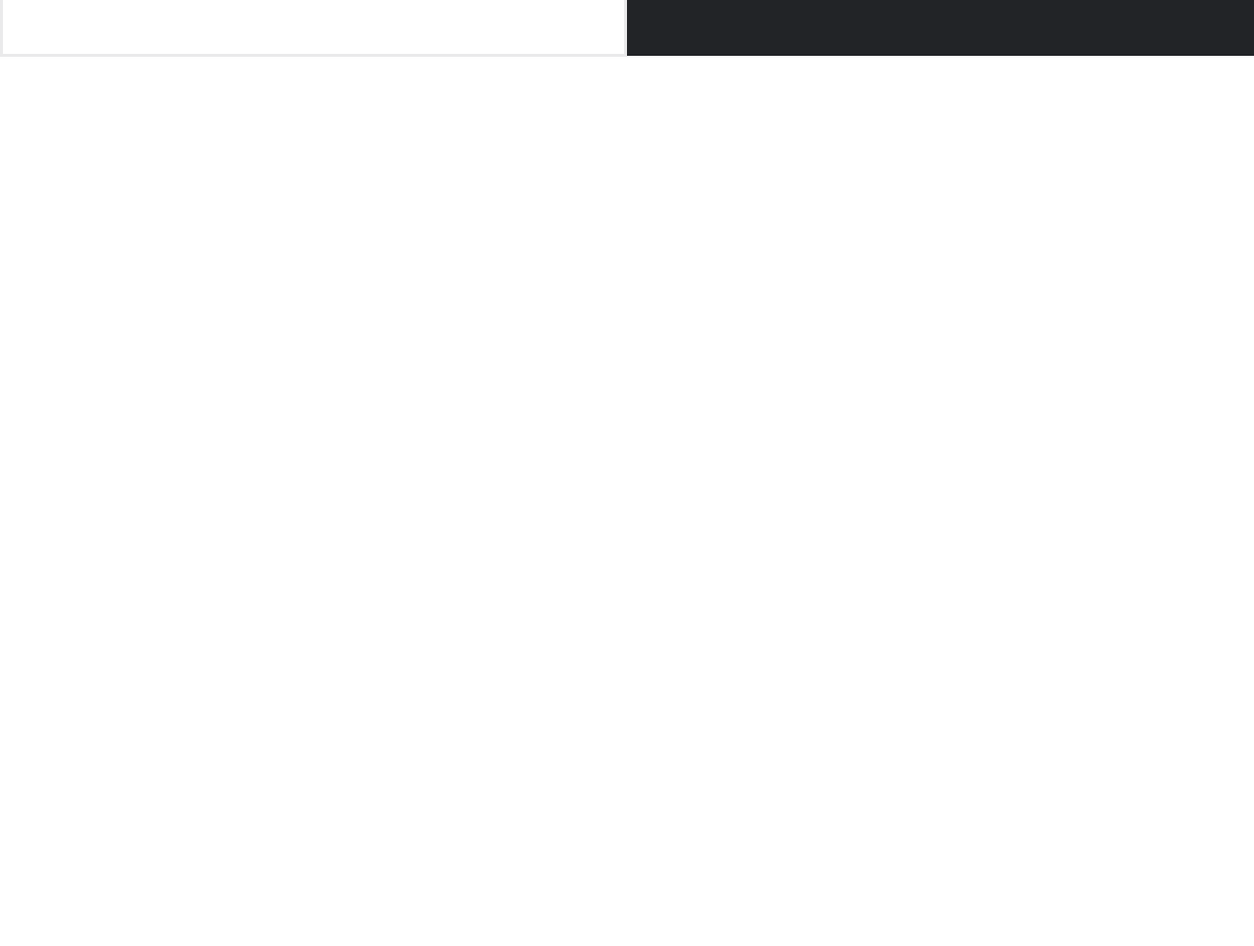
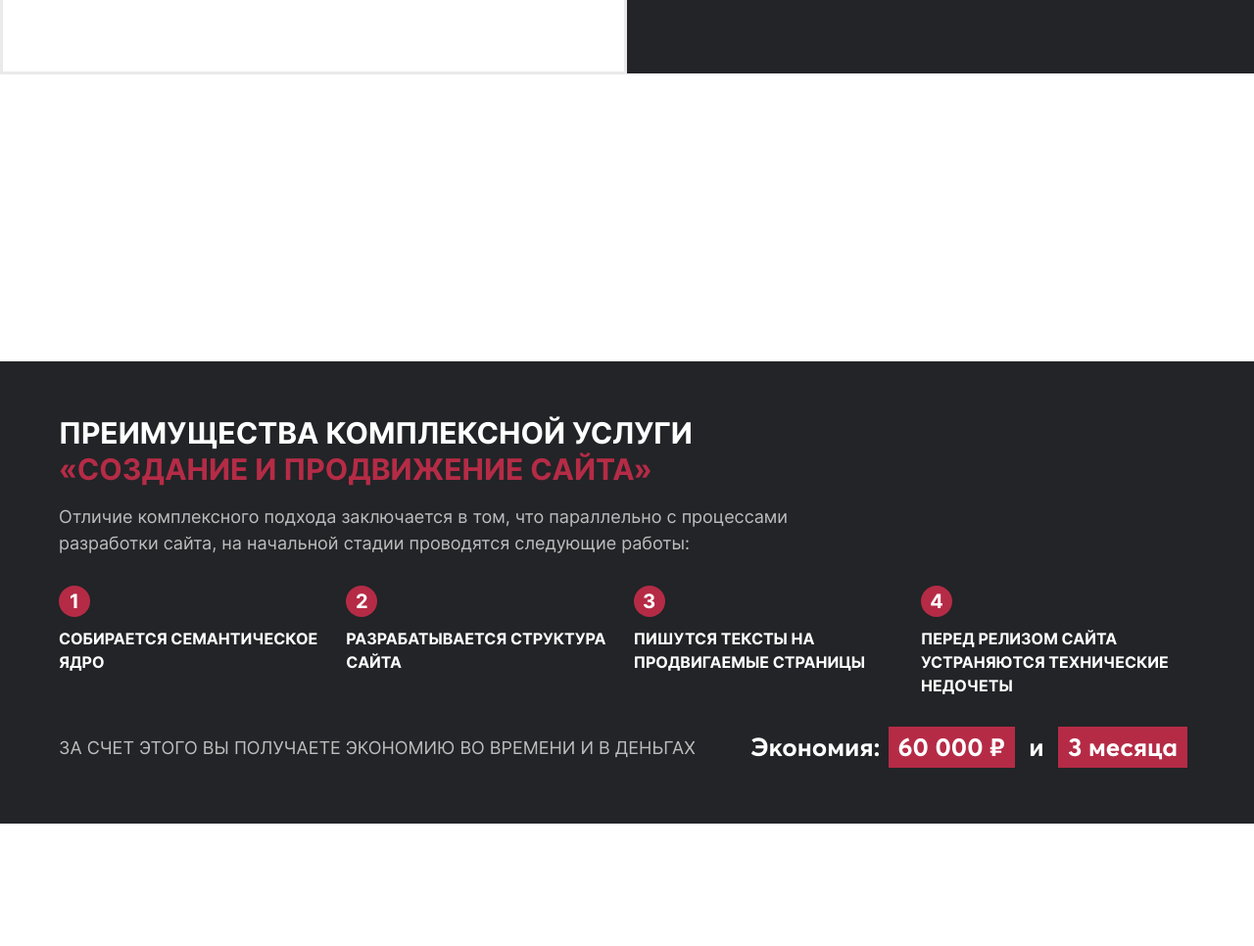
Before and after one commit to sayktiger/hotheads, a website: page src/index.html in a window 1280 px wide. Shown: the part 2488-3454 px from the top of the page at 98% size. Before the commit the page ends 2779 px from the top, so only its background shows below. Drawn offline with nearby package versions, Linux system fonts and the light colour scheme; files that its build step writes are made by us from their sources; files whose address does not match are found by name.

Commit message:
dekstop versoin one and two ready

```diff
--- a/src/index.html
+++ b/src/index.html
@@ -88,7 +88,7 @@
         </div>
     </section>
     <!-- Вариант №1 -->
-    <section class="advantage">
+    <section class="advantage">_descr
         <div class="container">
             <h2 class="advantage__title title-block inter">Преимущества комплексной услуги <span>«Создание и продвижение сайта»</span></h2>
             <div class="advantage__wrapper">
@@ -227,6 +227,42 @@
         </div>
     </section>
 
+    <!-- Вариант #2 -->
+    <section class="privilege">
+        <div class="container">
+            <div class="privilege__block">
+                <h2 class="privilege__title">Преимущества комплексной услуги  <span>«Создание и продвижение сайта»</span></h2>
+                <div class="privilege__subtitle">Отличие комплексного подхода заключается в том, что параллельно c процессами разработки сайта, на начальной стадии проводятся следующие работы:</div>
+                <div class="privilege__list">
+                    <div class="privilege__item">
+                        <div class="privilege__item-number">1</div>
+                        <div class="privilege__item-descr">Собирается семантическое ядро</div>
+                    </div>
+
+                    <div class="privilege__item">
+                        <div class="privilege__item-number">2</div>
+                        <div class="privilege__item-descr">Разрабатывается структура сайта</div>
+                    </div>
+
+                    <div class="privilege__item">
+                        <div class="privilege__item-number">3</div>
+                        <div class="privilege__item-descr">Пишутся тексты на продвигаемые страницы</div>
+                    </div>
+
+                    <div class="privilege__item">
+                        <div class="privilege__item-number">4</div>
+                        <div class="privilege__item-descr">Перед релизом сайта устраняются технические недочеты</div>
+                    </div>
+                </div>
+
+                <div class="privilege__text">
+                    <div class="privilege__left">За счет этого вы получаете экономию во времени и в деньгах</div>
+                    <div class="privilege__rigth">Экономия:<span>60 000 ₽</span> и <span>3 месяца</span> </div>
+                </div>
+            </div>
+        </div>
+    </section>
+
 
 
 </body>
--- /dev/null
+++ b/src/sass/blocks/privilege/_privilege.scss
@@ -0,0 +1,99 @@
+.privilege{
+    background-color: $white;
+    padding: 60px 0 125px 0;
+    &__block{
+        background: $bg-grey;
+        padding: 55px 60px 60px 60px;
+    }
+    &__title{
+        font-family: 'Inter';
+        font-style: normal;
+        font-weight: 700;
+        font-size: 30px;
+        line-height: 125%;
+        text-transform: uppercase;
+        color: $white;
+        max-width: 650px;
+        margin-bottom: 15px;
+        span{
+            display: block;
+            color: $red;
+        }
+    }
+    &__subtitle{
+        font-family: 'Inter';
+        font-style: normal;
+        font-weight: 400;
+        font-size: 18px;
+        line-height: 150%;
+        color: $white;
+        opacity: 0.7;
+        margin-bottom: 30px;
+        max-width: 800px;
+    }
+    &__list{
+        display: flex;
+        justify-content: space-between;
+        align-items: flex-start;
+        margin-bottom: 35px;
+    }
+    &__item{
+        max-width: 280px;
+        position: relative;
+        &-number{
+            display: flex;
+            justify-content: center;
+            align-items: center;
+            width: 32px;
+            height: 32px;
+            background: #B52B46;
+            border-radius: 106px;
+            font-family: 'Inter';
+            font-style: normal;
+            font-weight: 700;
+            font-size: 20px;
+            line-height: 150%;
+            text-transform: uppercase;
+            color: $white;
+            margin-bottom: 10px;
+        }
+        &-descr{
+            font-family: 'Inter';
+            font-style: normal;
+            font-weight: 700;
+            font-size: 16px;
+            line-height: 150%;
+            text-transform: uppercase;
+            color: $white;
+        }
+    }
+    &__text{
+        display: flex;
+        justify-content: space-between;
+        align-items: center;
+    }
+    &__left{
+        font-family: 'Inter';
+        font-style: normal;
+        font-weight: 400;
+        font-size: 18px;
+        line-height: 150%;
+        text-transform: uppercase;
+        color: $white;
+        opacity: 0.7;
+    }
+    &__rigth{
+        font-family: 'Averta CY';
+        font-style: normal;
+        font-weight: 700;
+        font-size: 26px;
+        line-height: 130%;
+        color: $white;
+        span{
+            padding: 5px 10px;
+            background-color: $red;
+            margin-left: 8px;
+            margin-right: 8px;
+        }
+    }
+}
--- a/src/sass/style.scss
+++ b/src/sass/style.scss
@@ -34,3 +34,4 @@ a{
 @import 'blocks/header/_header';
 @import 'blocks/hero/_hero';
 @import 'blocks/advantage/_advantage';
+@import 'blocks/privilege/_privilege';
```
Also changed, not shown: dist/css/style.min.css, dist/index.html, src/css/style.css.
